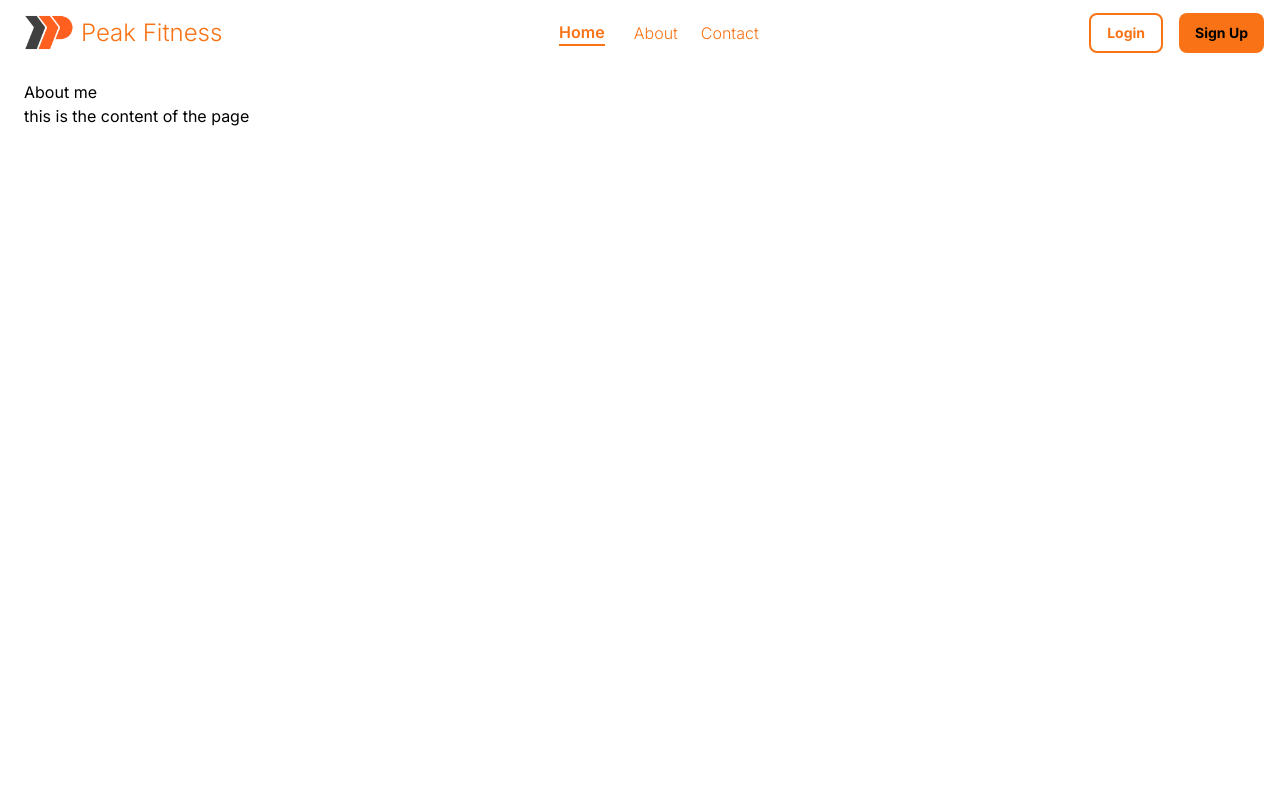
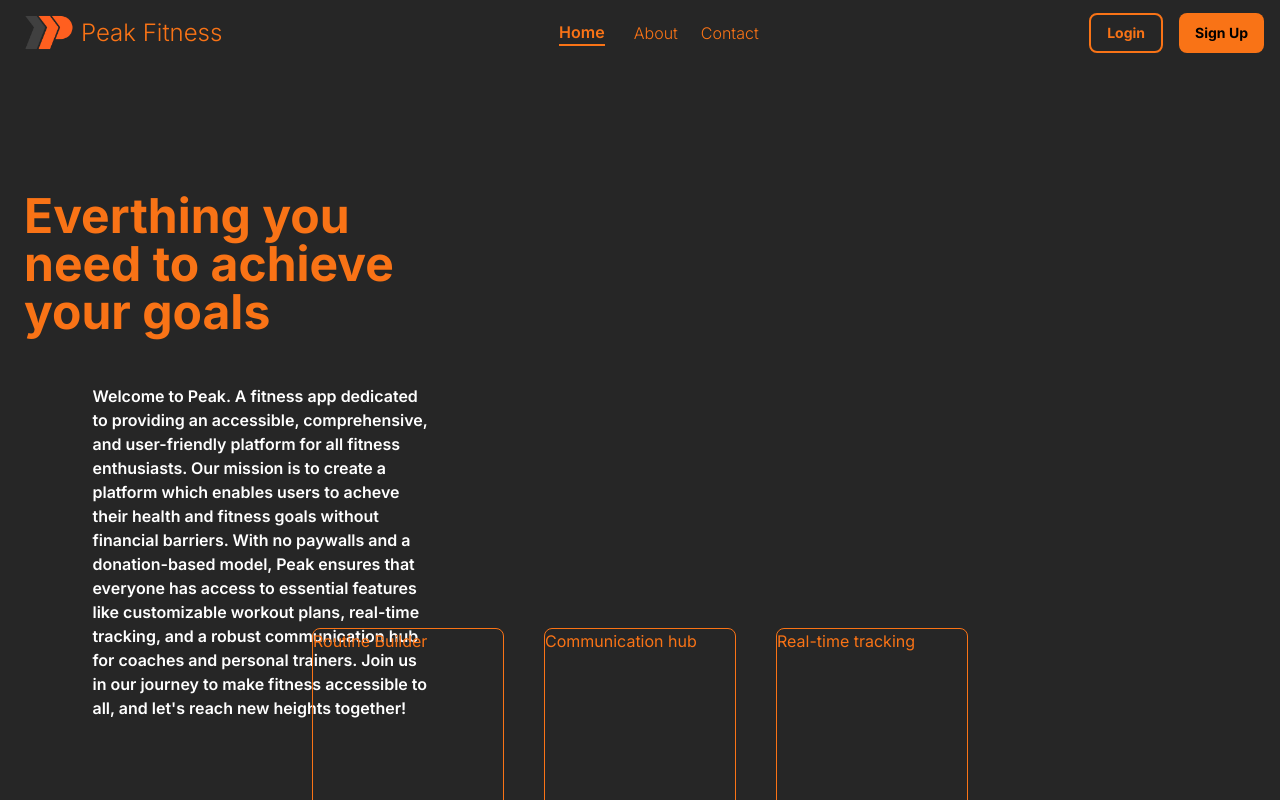
Before and after one commit to codehoover/peak_fitness, a Next.js app: page /about in a window 1280 px wide. Built offline with nearby package versions, Linux system fonts and the light colour scheme.

Commit message:
added about us page with styling

```diff
--- a/app/about/page.jsx
+++ b/app/about/page.jsx
@@ -1,8 +1,38 @@
 export default function About(){
     return(
-        <div className="py-20 px-6">
-            About me
-            <p> this is the content of the page</p>
+        <div className="grid grid-rows-4 sm:px-6 pt-48 h-screen bg-neutral-800 text-white overflow-hidden">
+
+            <section className="flex flex-col items-end gap-12 w-2/6">
+                <h1 className="text-5xl font-bold text-orange-500">
+                    Everthing you need to achieve your goals
+                </h1>
+
+                <p className="font-semibold w-5/6">
+                    Welcome to Peak. A fitness app dedicated to
+                    providing an accessible, comprehensive, and user-friendly platform
+                    for all fitness enthusiasts. Our mission is to create a platform
+                    which enables users to acheve their health and fitness goals without
+                    financial barriers. With no paywalls and a donation-based model, Peak
+                    ensures that everyone has access to essential features like customizable
+                    workout plans, real-time tracking, and a robust communication hub for coaches and personal trainers.
+                    Join us in our journey to make fitness accessible to all, and let's reach new heights together!
+                </p>
+            </section>
+            <section></section>
+            <section></section>
+
+            <section className="flex flex-row items-center justify-center text-orange-500 gap-10">
+                <div className="w-48 h-48 border-orange-500 border rounded-lg">
+                    <p> Routine Builder </p>
+                </div>
+                <div className="w-48 h-48 border-orange-500 border rounded-lg">
+                    <p> Communication hub </p>
+                </div>
+                <div className="w-48 h-48 border-orange-500 border rounded-lg">
+                    <p> Real-time tracking </p>
+                </div>
+            </section>
+
         </div>
     )
 }
--- a/app/page.js
+++ b/app/page.js
@@ -30,11 +30,11 @@ export default function Home() {
         </Link>
 
         <section className="flex flex-col text-white gap-6 ">
-          <h1 className="text-6xl w-2/6">
+          <h1 className="text-4xl sm:text-6xl w-3/6 sm:w-2/6">
             Unlock your potential, reach your
             <span className="text-orange-500"> Peak </span>
           </h1>
-          <p className="w-2/6 font-light">
+          <p className="sm:w-2/6 font-light">
             Welcome to your health and wellness journey. Peak is a free to use
             platform made to help you reach your goals. Build and track
             workouts, keep intouch with your friends fitness journey's and track
```
